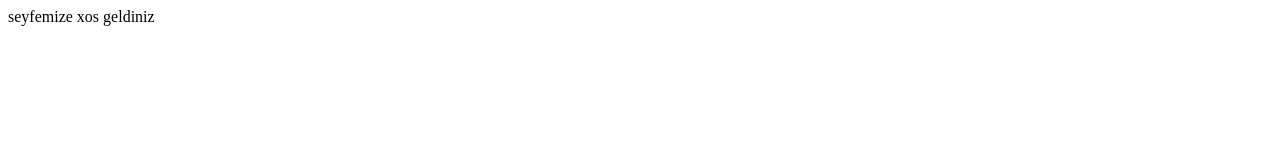
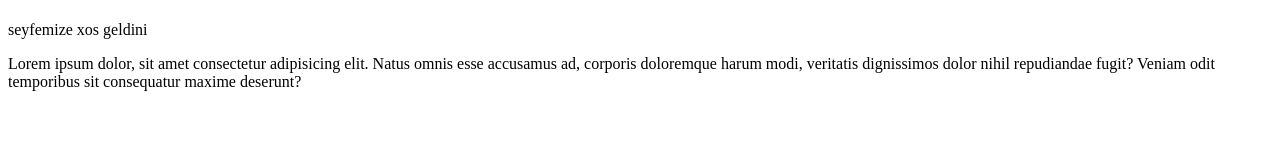
Before and after one commit to titakevin/porject, a plain HTML site: page index.html in a window 1280 px wide. Drawn offline with Linux system fonts and the light colour scheme.

Commit message:
label add

```diff
--- a/index.html
+++ b/index.html
@@ -7,7 +7,9 @@
     <title>Document</title>
 </head>
 <body>
-   </h1> seyfemize xos geldiniz </h1>
-  <base href="">
+ <h1></h1> seyfemize xos geldini</h1>
+
+ <p>Lorem ipsum dolor, sit amet consectetur adipisicing elit. Natus omnis esse accusamus ad, corporis doloremque harum modi, veritatis dignissimos dolor nihil repudiandae fugit? Veniam odit temporibus sit consequatur maxime deserunt?</p>
+
 </body>
 </html>
```
